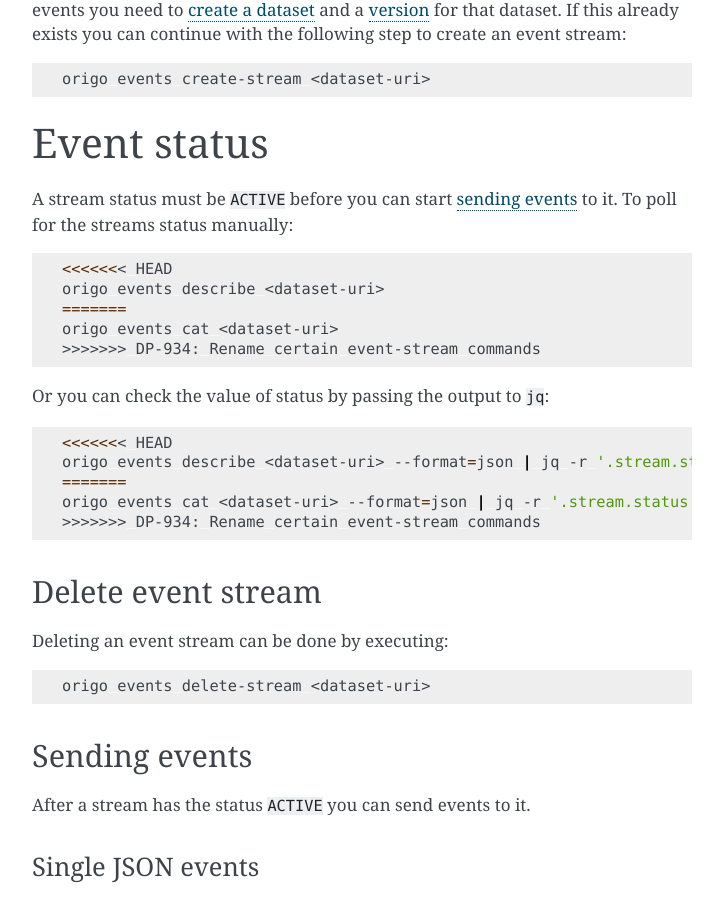
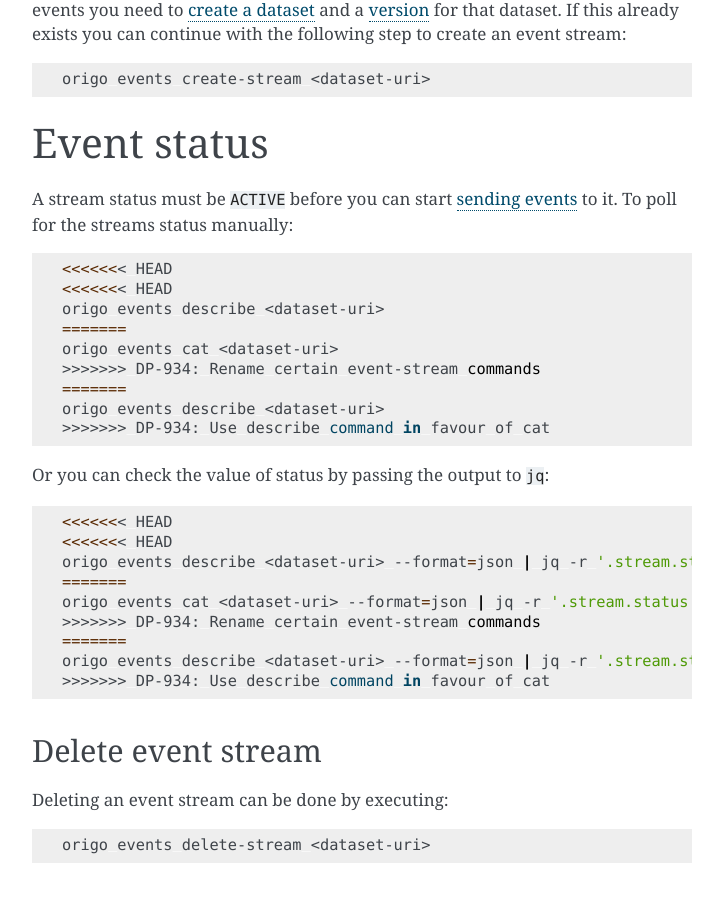
Before and after one commit to oslokommune/okdata-cli, a Sphinx documentation site: the page built from doc/events.md, in a window 1280 px wide and 900 px high, scrolled down 697 px. Shown: the whole window, without its empty margins (388-1111 px from the left). Built offline with Sphinx 7.4.7, drawn with Linux system fonts in a browser that asks for light colours.

Commit message:
DP-934: Use describe command in favour of cat

````diff
--- a/doc/events.md
+++ b/doc/events.md
@@ -30,19 +30,27 @@
 A stream status must be `ACTIVE` before you can start [sending events](#sending-events) to it. To poll for the streams status manually:
 ```bash
 <<<<<<< HEAD
+<<<<<<< HEAD
 origo events describe <dataset-uri>
 =======
 origo events cat <dataset-uri>
 >>>>>>> DP-934: Rename certain event-stream commands
+=======
+origo events describe <dataset-uri>
+>>>>>>> DP-934: Use describe command in favour of cat
 ```
 
 Or you can check the value of status by passing the output to `jq`:
 ```bash
 <<<<<<< HEAD
+<<<<<<< HEAD
 origo events describe <dataset-uri> --format=json | jq -r '.stream.status'
 =======
 origo events cat <dataset-uri> --format=json | jq -r '.stream.status'
 >>>>>>> DP-934: Rename certain event-stream commands
+=======
+origo events describe <dataset-uri> --format=json | jq -r '.stream.status'
+>>>>>>> DP-934: Use describe command in favour of cat
 ```
 
 ## Delete event stream
````
Also changed, not shown: 2 other files.
